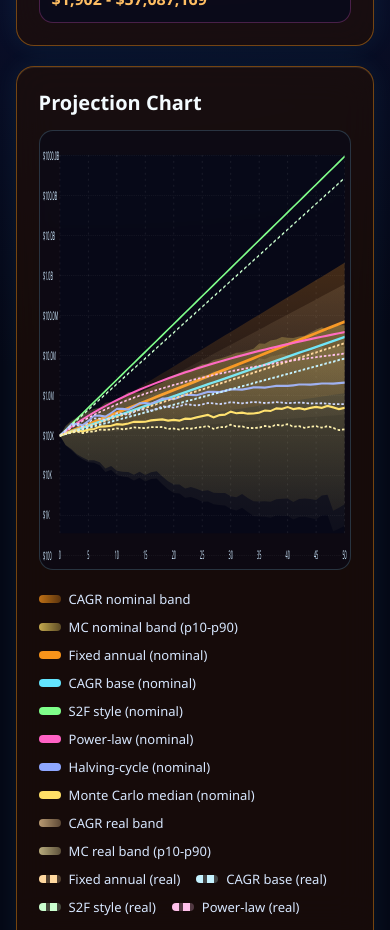
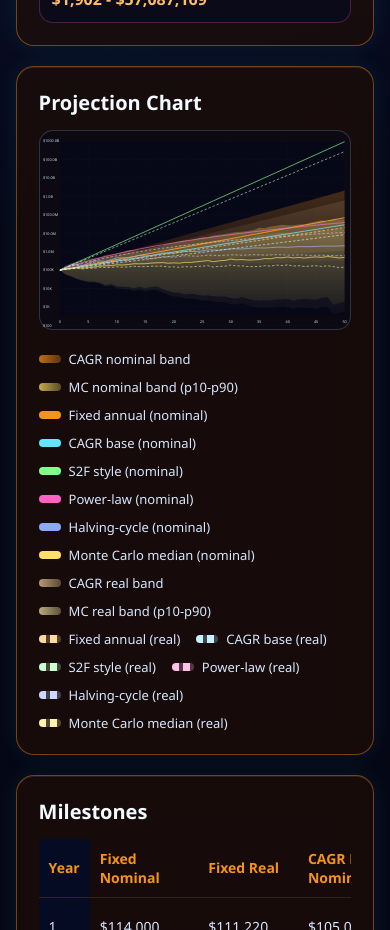
Before and after one commit to 5h45h4nk/btcfirecalculator, a Next.js app: page / in a window 390 px wide. Shown: the part 1580-2510 px from the top of the page. Built offline with nearby package versions, Linux system fonts and the light colour scheme.

Commit message:
Fix mobile chart scaling without distorting axis labels

```diff
--- a/app/globals.css
+++ b/app/globals.css
@@ -375,7 +375,8 @@ button:not(.input-tab):hover {
 .svg-chart-canvas {
   position: relative;
   width: 100%;
-  height: 440px;
+  height: auto;
+  aspect-ratio: var(--chart-aspect, 1000 / 620);
   border: 1px solid rgba(149, 226, 255, 0.2);
   border-radius: 14px;
   background: rgba(4, 9, 29, 0.45);
--- a/components/projection-chart.tsx
+++ b/components/projection-chart.tsx
@@ -21,7 +21,7 @@ type ProjectionChartProps = {
 };
 
 const W = 1000;
-const H = 440;
+const H = 620;
 const PAD = { top: 24, right: 20, bottom: 36, left: 64 };
 
 const fmtUsd = (n: number) =>
@@ -221,6 +221,7 @@ export function ProjectionChart({ points, valueView, yScale, modelVisibility }:
     <div className="svg-chart-wrap">
       <div
         className="svg-chart-canvas"
+        style={{ "--chart-aspect": `${W} / ${H}` } as React.CSSProperties}
         onMouseLeave={() => setHoverIndex(null)}
         onMouseMove={(e) => {
           const el = e.currentTarget.getBoundingClientRect();
@@ -231,14 +232,7 @@ export function ProjectionChart({ points, valueView, yScale, modelVisibility }:
           setHoverIndex(idx);
         }}
       >
-        <svg
-          viewBox={`0 0 ${W} ${H}`}
-          preserveAspectRatio="none"
-          width="100%"
-          height="100%"
-          role="img"
-          aria-label="Projection chart"
-        >
+        <svg viewBox={`0 0 ${W} ${H}`} width="100%" height="100%" role="img" aria-label="Projection chart">
         <defs>
           <linearGradient id="bandCagrNominal" x1="0" y1="0" x2="0" y2="1">
             <stop offset="0%" stopColor="var(--chart-fixed-nominal)" stopOpacity="0.25" />
```
